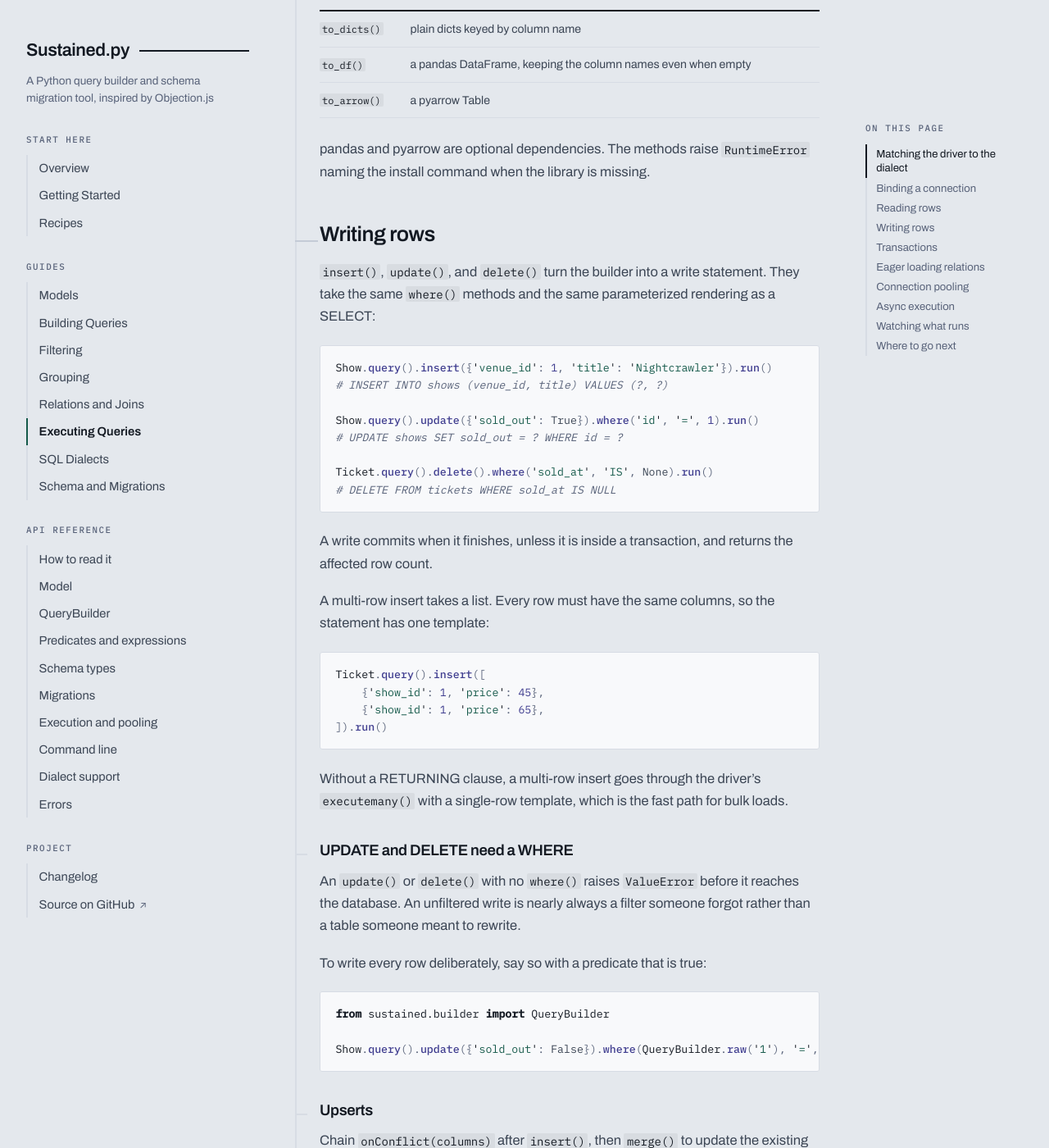
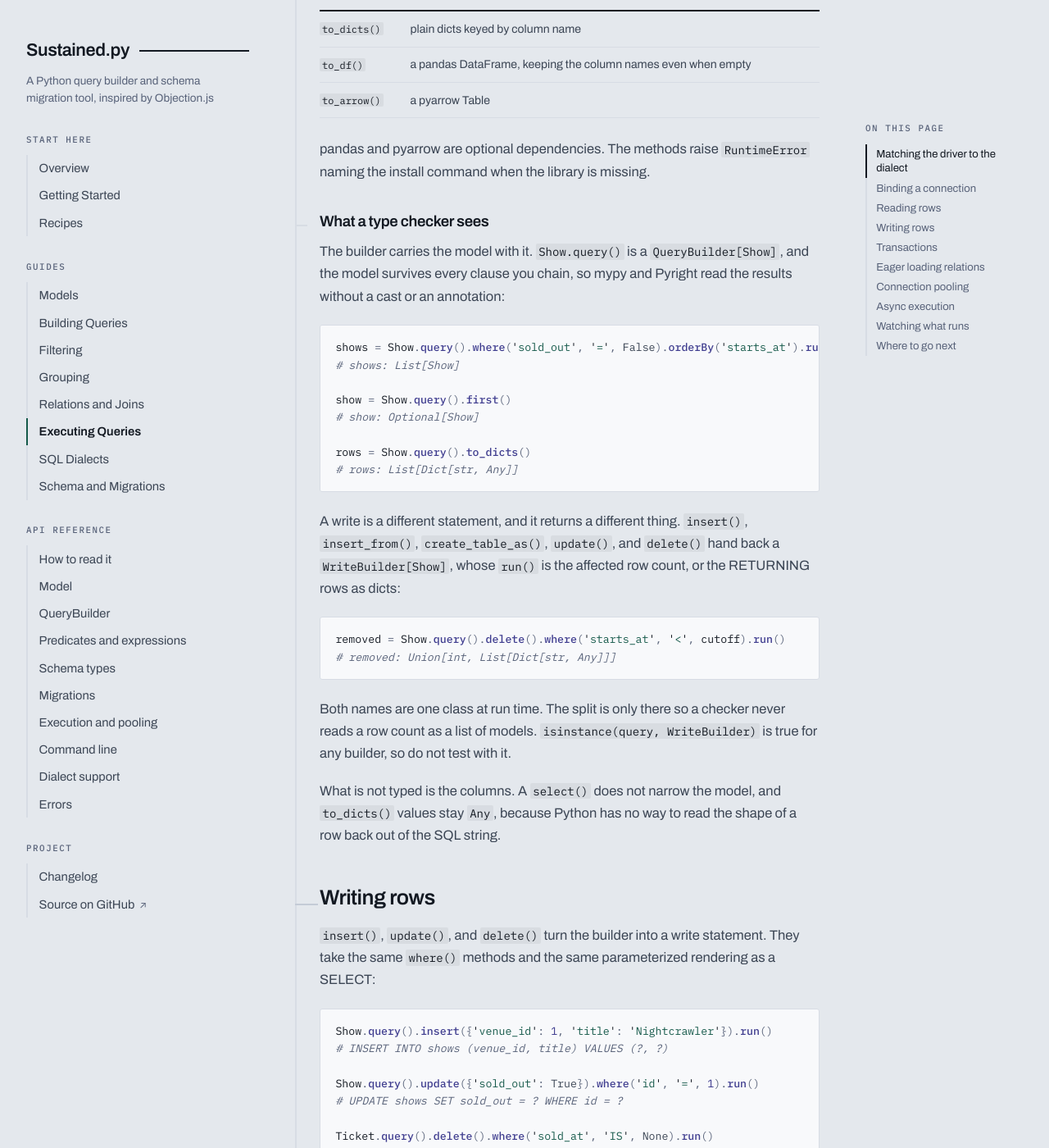
Before and after one commit to wetherc/sustained, a Jekyll site: the page built from docs/executing.md, in a window 1280 px wide and 1400 px high, scrolled down 1979 px. Shown: the whole window at 82% size. Built offline with Jekyll 4.4.1, drawn with Linux system fonts in a browser that asks for light colours; some web fonts are replaced.

Commit message:
docs: state what the query types promise and what they do not
The typed results are invisible without a type checker open, so the
executing guide gains a section showing what mypy and Pyright infer for
a read, a write, and to_dicts(). It also names the two limits: the
select list does not narrow the model, and WriteBuilder is the same
class as QueryBuilder at run time, so isinstance() cannot separate them.

The QueryBuilder reference now gives run() and first() their declared
return types instead of prose, and the comparison's typing section says
the results are typed to the model rather than untyped.

````diff
--- a/docs/executing.md
+++ b/docs/executing.md
@@ -91,6 +91,41 @@ forms:
 
 pandas and pyarrow are optional dependencies. The methods raise `RuntimeError`
 naming the install command when the library is missing.
+
+### What a type checker sees
+
+The builder carries the model with it. `Show.query()` is a
+`QueryBuilder[Show]`, and the model survives every clause you chain, so
+mypy and Pyright read the results without a cast or an annotation:
+
+```python
+shows = Show.query().where('sold_out', '=', False).orderBy('starts_at').run()
+# shows: List[Show]
+
+show = Show.query().first()
+# show: Optional[Show]
+
+rows = Show.query().to_dicts()
+# rows: List[Dict[str, Any]]
+```
+
+A write is a different statement, and it returns a different thing.
+`insert()`, `insert_from()`, `create_table_as()`, `update()`, and
+`delete()` hand back a `WriteBuilder[Show]`, whose `run()` is the affected
+row count, or the RETURNING rows as dicts:
+
+```python
+removed = Show.query().delete().where('starts_at', '<', cutoff).run()
+# removed: Union[int, List[Dict[str, Any]]]
+```
+
+Both names are one class at run time. The split is only there so a checker
+never reads a row count as a list of models. `isinstance(query, WriteBuilder)`
+is true for any builder, so do not test with it.
+
+What is not typed is the columns. A `select()` does not narrow the model, and
+`to_dicts()` values stay `Any`, because Python has no way to read the shape of
+a row back out of the SQL string.
 
 ## Writing rows
 
````
Also changed, not shown: docs/index.md (+1 -1 lines), README.md.
